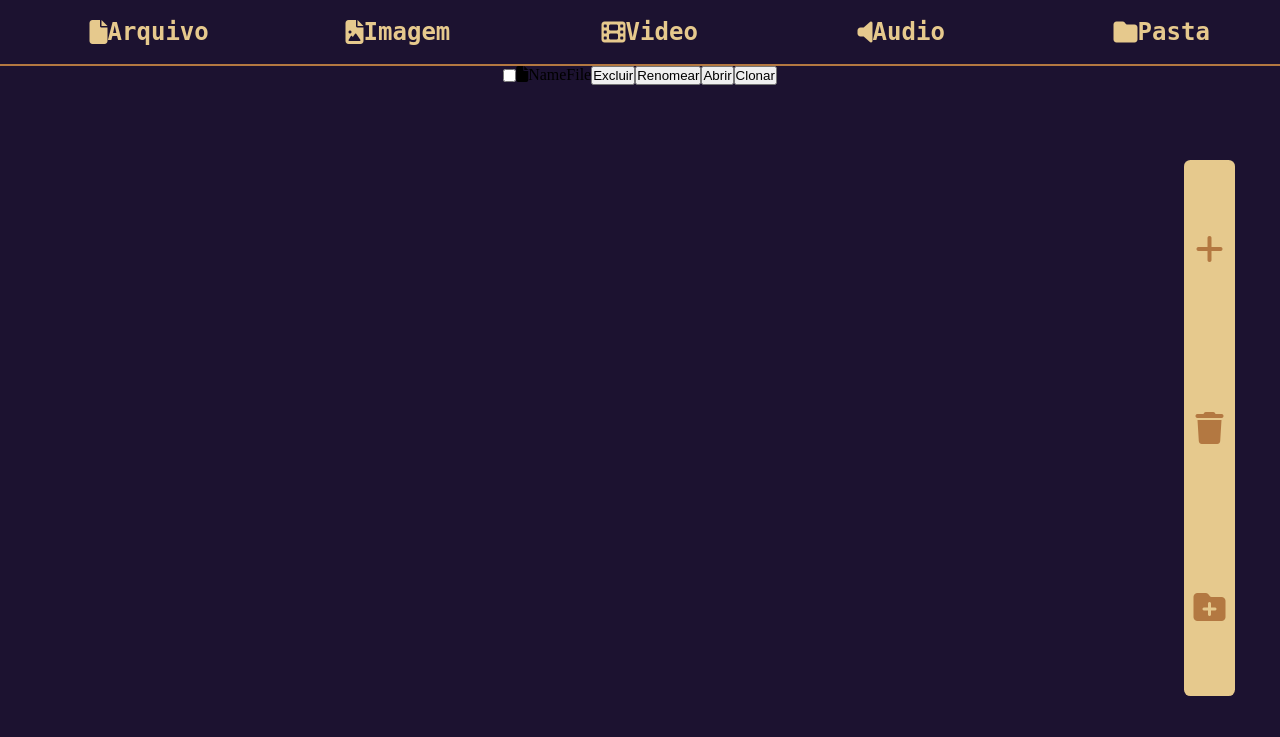
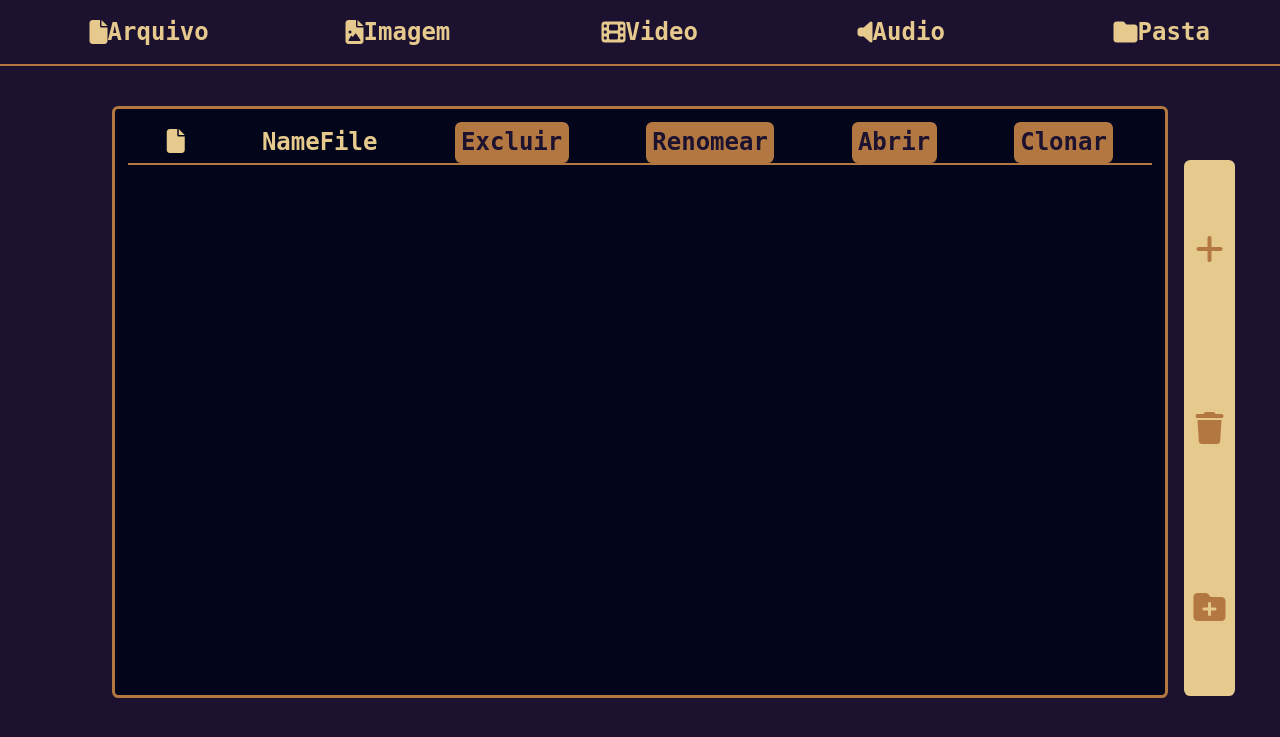
Before and after one commit to murilouwu/FileEx, a PHP site: page / in a window 1280 px wide. Shown: the top 737 px of the page. Run offline with PHP 8.4, Linux system fonts and the light colour scheme; some libraries are stand-ins or nearby versions.

Commit message:
Add files via upload

```diff
--- a/css.css
+++ b/css.css
@@ -86,23 +86,46 @@ body{
           }
   .painel{
       display: flex;
+      width: 80vw;
+      margin-top: 5vh;
+      height: 70vh;
+      flex-direction: column;
+      background-color: var(--BigBlack);
+      border: 3px solid var(--ShadowGold);
+      padding: 1vw;
+      overflow-y: overlay;
+      border-radius: 0.5vw;
   }
       .painel .linha{
           display: flex;
           flex-direction: row;
+          justify-content: space-around;
+          border-bottom: 2px solid var(--ShadowGold);
+          background-color: var(--BigBlack);
+          color: var(--Gold);
+          font-size: 3vh;
+          font-weight: bold;
+          font-family: monospace;
+          margin-bottom: 2vh;
+          align-items: baseline;
       }
-            .painel .painel .linha input[type=checkbox]{
-                display: flex;
-            }
-            .painel .painel .linha .icon{
-                display: flex;
-            }
-            .painel .painel .linha label{
-                display: flex;
-            }
-            .painel .painel .linha .btn{
-                display: flex;
-            }
-                .painel .painel .linha .btn:hover{
+        .painel .linha:hover{
           cursor: pointer;
         }
+          .painel .linha input[type=checkbox]{
+              display: none;
+          }
+          .painel .linha .btn{
+              display: flex;
+              background-color: var(--ShadowGold);
+              border: none;
+              padding: 0.5vw;
+              font-size: 3vh;
+              font-family: monospace;
+              font-weight: bold;
+              color: var(--Black);
+              border-radius: 0.5vw;
+          }
+              .painel .linha .btn:hover{
+                  cursor: pointer;
+              }
--- a/index.php
+++ b/index.php
@@ -6,6 +6,7 @@
     <meta name="viewport" content="width=device-width, initial-scale=1.0">
     <script src="https://kit.fontawesome.com/39cab4bf95.js" crossorigin="anonymous"></script>
     <script src="https://code.jquery.com/jquery-3.2.1.slim.js" integrity="sha256-tA8y0XqiwnpwmOIl3SGAcFl2RvxHjA8qp0+1uCGmRmg=" crossorigin="anonymous"></script>
+    <script src="java.js"></script>
     <link rel="stylesheet" href="css.css">
     <title>File Explore</title>
 </head>
@@ -33,8 +34,7 @@
             <button class="btn">Clonar</button>
         </div>
     </div>
-    <?php
-
-    ?>
+    <!--<?php
+    ?>-->
 </body>
 </html>
--- /dev/null
+++ b/java.js
@@ -0,0 +1,4 @@
+function ulOnclick(id){
+    let ul = document.querySelector(id);
+    ul.backgroundColor = 'var(--Gold)';
+}
```
Lines whose indentation alone changed are shown as unchanged.
